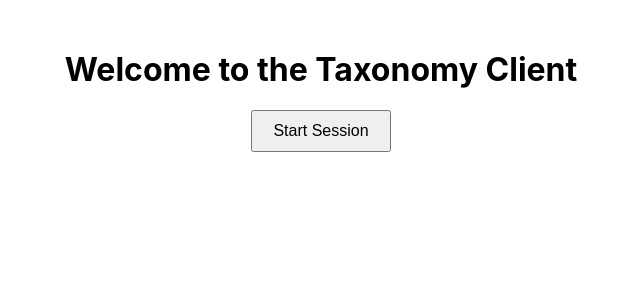
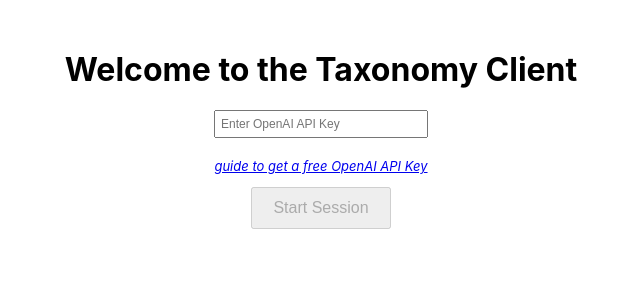
Before and after one commit to CakeCrusher/taxonomy-client, a React (Create React App) app: page /#/ in a window 1280 px wide. Shown: the top 300 px of the page, without its empty margins (319-959 px from the left). Built offline with nearby package versions, Linux system fonts and the light colour scheme.

Commit message:
ephemeral apikey passing

```diff
--- a/src/Home.tsx
+++ b/src/Home.tsx
@@ -1,23 +1,26 @@
 // src/Home.tsx
 
-import React, { useState } from "react";
+import React, { useCallback } from "react";
 import { useNavigate } from "react-router-dom";
 import axios from "axios";
 import { useAppDispatch, useAppSelector } from "./store/hooks";
 import { setLoading } from "./store/loadingSlice";
+import OpenAIKeyInput from "./components/OpenaiApiKeyInput";
 
 const Home: React.FC = () => {
   const navigate = useNavigate();
-  const dispatch = useAppDispatch(); // Get dispatch function
+  const dispatch = useAppDispatch();
   const loading = useAppSelector((state) => state.loading.isLoading);
+  const openaiApiKey = useAppSelector(
+    (state) => state.openaiApiKey.openaiApiKey
+  );
 
   const handleStartSession = async () => {
-    dispatch(setLoading(true)); // Set loading to true
+    dispatch(setLoading(true));
     try {
       const response = await axios.post(
         `${process.env.REACT_APP_API_BASE_URL}/initialize_session`
       );
-      // wait 2 seconds
       await new Promise((resolve) => setTimeout(resolve, 2000));
       const sessionId = response.data.id;
       navigate(`session/${sessionId}`);
@@ -25,15 +28,30 @@
       console.error("Error initializing session:", error);
       alert("Failed to start session. Please check the console for details.");
     } finally {
-      dispatch(setLoading(false)); // Set loading to false
+      dispatch(setLoading(false));
     }
   };
+
+  const validateOpenaiApiKey = useCallback(() => {
+    return openaiApiKey.startsWith("sk-");
+  }, [openaiApiKey]);
 
   return (
     <div style={{ textAlign: "center", marginTop: "50px" }}>
       <h1>Welcome to the Taxonomy Client</h1>
+      <OpenAIKeyInput disabled={loading} />
+      <p style={{ fontSize: "small", fontStyle: "italic" }}>
+        <a
+          href="https://www.howtogeek.com/885918/how-to-get-an-openai-api-key/"
+          target="_blank"
+          rel="noopener noreferrer"
+        >
+          guide to get a free OpenAI API Key
+        </a>{" "}
+
+      </p>
       <button
-        disabled={loading}
+        disabled={loading || !validateOpenaiApiKey()}
         onClick={handleStartSession}
         style={{ padding: "10px 20px", fontSize: "16px" }}
       >
--- a/src/Session.tsx
+++ b/src/Session.tsx
@@ -17,8 +17,9 @@
 import NodeComponent from "./NodeComponent";
 import axios from "axios";
 import { useNavigate, useParams } from "react-router-dom";
-import { useAppDispatch } from "./store/hooks";
+import { useAppDispatch, useAppSelector } from "./store/hooks";
 import { setLoading } from "./store/loadingSlice";
+import OpenaiApiKeyInput from "./components/OpenaiApiKeyInput";
 
 const transformSessionData = (sessionData: any): TreeNode => {
   const buildTree = (
@@ -62,7 +63,6 @@
   const [tree, setTree] = useState<TreeNode | null>(null);
   const [nodes, setNodes] = useState<Node[]>([]);
   const [edges, setEdges] = useState<Edge[]>([]);
-  const [openaiApiKey, setOpenaiApiKey] = useState("");
   const [numCategories, setNumCategories] = useState(0);
   const [generationMethod, setGenerationMethod] = React.useState("");
 
@@ -70,6 +70,7 @@
   const [pageLoading, setPageLoading] = useState<boolean>(true); // Add loading state
   const dispatch = useAppDispatch();
   const navigate = useNavigate();
+  const { openaiApiKey } = useAppSelector((state) => state.openaiApiKey);
 
   const timeoutIdRef = useRef<NodeJS.Timeout | null>(null);
 
@@ -576,6 +577,7 @@
         >
           Home
         </button>
+        <OpenaiApiKeyInput disabled={false} />
         <a
           href="https://chatgpt.com/g/g-uzCEPPgP5-taxonomysynthesis-formatter"
           target="_blank"
--- /dev/null
+++ b/src/components/OpenaiApiKeyInput.tsx
@@ -0,0 +1,36 @@
+// src/components/OpenaiKeyInput.tsx
+
+import React, { useCallback } from "react";
+import { useAppDispatch, useAppSelector } from "../store/hooks";
+import { setOpenaiApiKey } from "../store/openaiApiKeySlice";
+
+interface OpenaiApiKeyInputProps {
+  disabled: boolean;
+}
+
+const OpenaiApiKeyInput: React.FC<OpenaiApiKeyInputProps> = ({ disabled }) => {
+  const openaiApiKey = useAppSelector((state) => state.openaiApiKey.openaiApiKey);
+  const dispatch = useAppDispatch();
+
+  const validateOpenaiApiKey = useCallback(() => {
+    return openaiApiKey.startsWith("sk-");
+  }, [openaiApiKey]);
+
+  return (
+    <div style={{ marginBottom: "20px" }}>
+      <input
+        type="password"
+        placeholder="Enter OpenAI API Key"
+        value={openaiApiKey}
+        onChange={(e) => dispatch(setOpenaiApiKey(e.target.value))}
+        style={{ padding: "5px", fontSize: "12px", width: "200px" }}
+        disabled={disabled}
+      />
+      {!validateOpenaiApiKey() && openaiApiKey.length > 0 && (
+        <p style={{ color: "red", fontSize: "12px", marginTop: "2px" }}>Invalid API Key</p>
+      )}
+    </div>
+  );
+};
+
+export default OpenaiApiKeyInput;
--- /dev/null
+++ b/src/store/openaiApiKeySlice.ts
@@ -0,0 +1,31 @@
+// src/store/openaiApiKeySlice.ts
+
+import { createSlice, PayloadAction } from '@reduxjs/toolkit';
+
+// Define the interface for the state
+interface openaiApiKeyState {
+  openaiApiKey: string;
+}
+
+const initialState: openaiApiKeyState = {
+  openaiApiKey: localStorage.getItem('openaiApiKey') || "",
+};
+
+const openaiApiKeySlice = createSlice({
+  name: 'openaiApiKey',
+  initialState,
+  reducers: {
+    setOpenaiApiKey(state, action: PayloadAction<string>) {
+      // Update the state
+      // stip it
+      const key = action.payload.trim();
+      state.openaiApiKey = key;
+
+      localStorage.setItem('openaiApiKey', key);
+    },
+  },
+});
+
+// Export the action and the reducer
+export const { setOpenaiApiKey } = openaiApiKeySlice.actions;
+export default openaiApiKeySlice.reducer;
--- a/src/store/store.ts
+++ b/src/store/store.ts
@@ -2,10 +2,12 @@
 
 import { configureStore } from '@reduxjs/toolkit';
 import loadingReducer from './loadingSlice';
+import openaiAPIKeyReducer from './openaiApiKeySlice';
 
 const store = configureStore({
   reducer: {
     loading: loadingReducer,
+    openaiApiKey: openaiAPIKeyReducer,
     // Add other reducers here if needed
   },
 });
```
